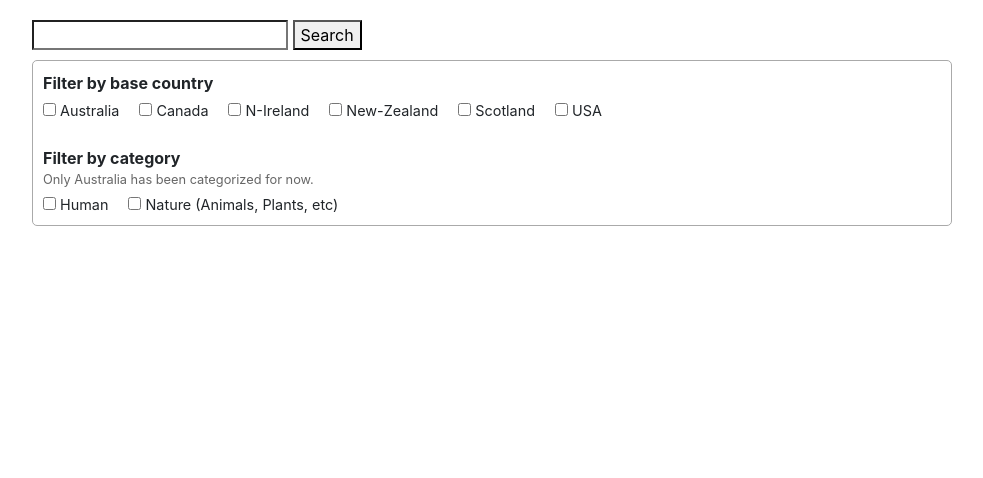
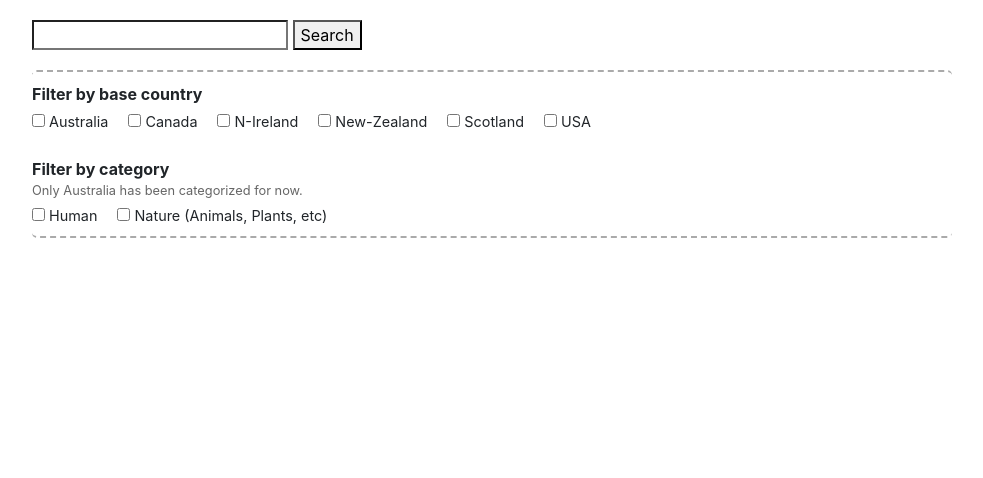
Before and after one commit to juliuszelf/global-charity-search-engine, a Flask app: page / in a window 1280 px wide. Shown: the part 100-578 px from the top of the page, without its empty margins (148-1131 px from the left). Run offline with Flask 2, Linux system fonts and the light colour scheme; parts of the project's set-up code (start-up, migrations or seed data) failed here and were passed over; some libraries are stand-ins or nearby versions.

Commit message:
filters with dashed lines

```diff
--- a/flask-app/static/css/style.css
+++ b/flask-app/static/css/style.css
@@ -56,10 +56,12 @@ footer {
 }
 
 .filters {
-	margin-top: 10px;
+	margin-top: 20px;
 	margin-bottom: 10px;
-	padding: 10px;
-	border: 1px solid #aaa;
+	padding-top: 10px;
+	padding-bottom: 10px;
+	border-bottom: 2px dashed #aaa;
+	border-top: 2px dashed #aaa;
 	border-radius: 5px;
 
 }
```
